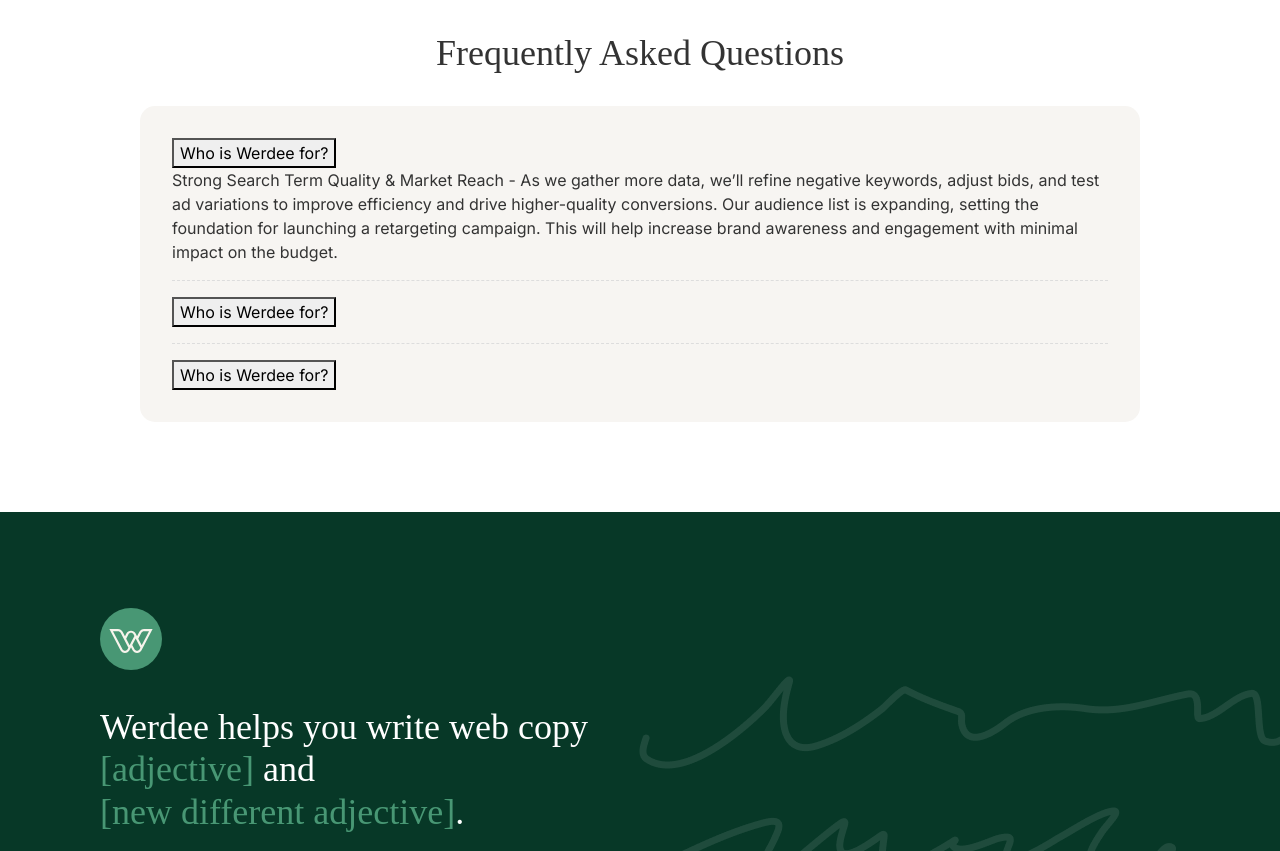
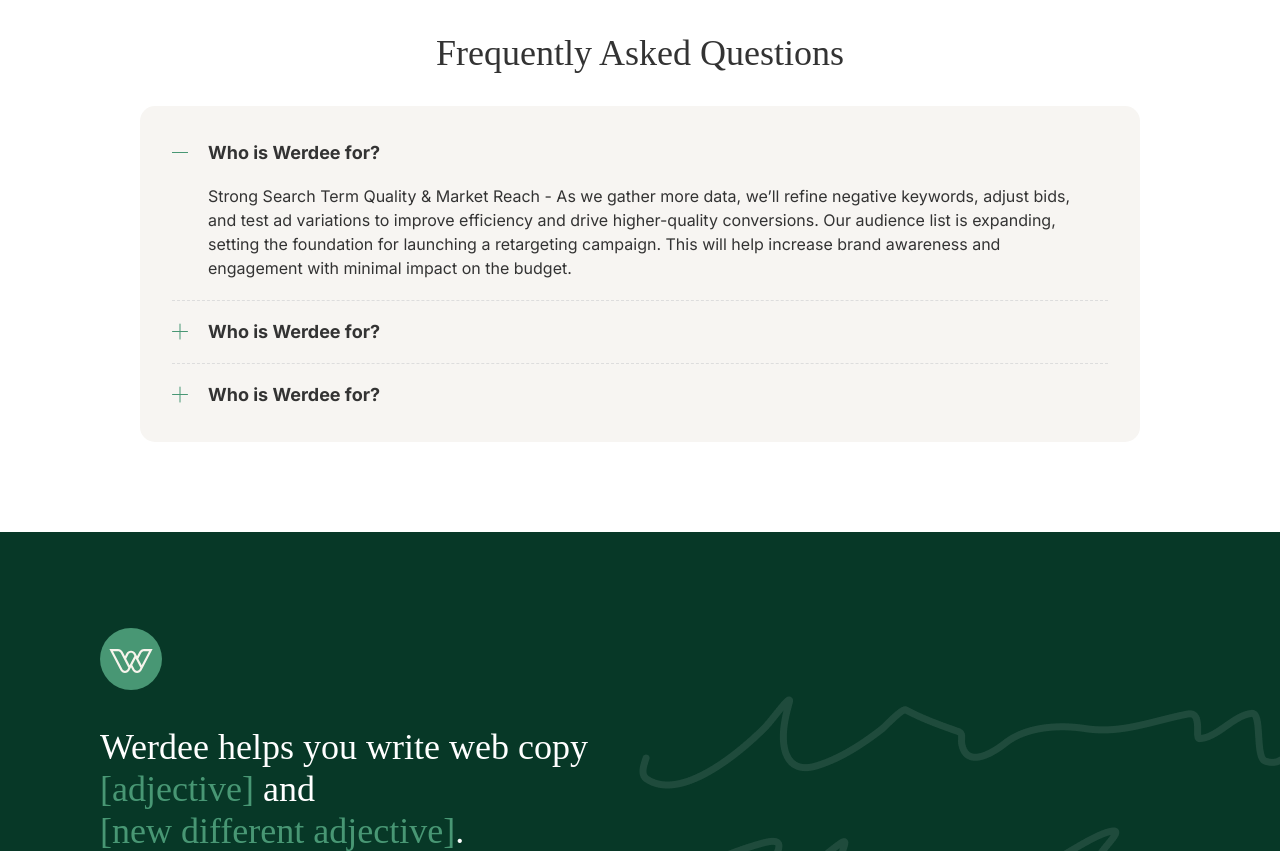
Before and after one commit to RIRashed33/werdee-marketing, a plain HTML site: page index.html in a window 1280 px wide. Shown: the part 3260-4111 px from the top of the page. Drawn offline with Linux system fonts and the light colour scheme; a web font is replaced by a local one.

Commit message:
home page done

```diff
--- a/css/custom.css
+++ b/css/custom.css
@@ -487,5 +487,31 @@ section.faq-section h3 {
     border: none;
 }
 .single-faq-item .faq-question {
-
+    border: none;
+    background: none;
+    font-size: 18px;
+    line-height: 1.33;
+    font-weight: 700;
+    color: var(--text);
+    padding: 3px 0 3px 36px;
+    display: block;
+    width: 100%;
+    text-align: start;
+    position: relative;
 }
+.single-faq-item .faq-question::before, .single-faq-item .faq-question::after {
+    content: '';
+    width: 16px;
+    height: 1px;
+    border-radius: 1px;
+    background: var(--primary);
+    position: absolute;
+    left: 0;
+    top: calc(50% - 1px);
+}
+.single-faq-item .faq-question.collapsed::after {
+    transform: rotate(90deg);
+}
+.single-faq-item .faq-answer {
+    padding: 16px 24px 4px 36px;
+}
--- a/index.html
+++ b/index.html
@@ -316,7 +316,7 @@
                             </div>
                         </div>
                         <div class="single-faq-item">
-                            <button class="faq-question" data-bs-target="#faq_answer-2" data-bs-toggle="collapse">Who is Werdee for?</button>
+                            <button class="faq-question collapsed" data-bs-target="#faq_answer-2" data-bs-toggle="collapse">Who is Werdee for?</button>
                             <div id="faq_answer-2" class="accordion-collapse collapse" data-bs-parent="#faq_accordion">
                                 <div class="faq-answer">
                                     <p>Strong Search Term Quality & Market Reach - As we gather more data, we’ll refine negative keywords, adjust bids, and test ad variations to improve efficiency and drive higher-quality conversions. Our audience list is expanding, setting the foundation for launching a retargeting campaign. This will help increase brand awareness and engagement with minimal impact on the budget.</p>
@@ -324,7 +324,7 @@
                             </div>
                         </div>
                         <div class="single-faq-item">
-                            <button class="faq-question" data-bs-target="#faq_answer-3" data-bs-toggle="collapse">Who is Werdee for?</button>
+                            <button class="faq-question collapsed" data-bs-target="#faq_answer-3" data-bs-toggle="collapse">Who is Werdee for?</button>
                             <div id="faq_answer-3" class="accordion-collapse collapse" data-bs-parent="#faq_accordion">
                                 <div class="faq-answer">
                                     <p>Strong Search Term Quality & Market Reach - As we gather more data, we’ll refine negative keywords, adjust bids, and test ad variations to improve efficiency and drive higher-quality conversions. Our audience list is expanding, setting the foundation for launching a retargeting campaign. This will help increase brand awareness and engagement with minimal impact on the budget.</p>
```
